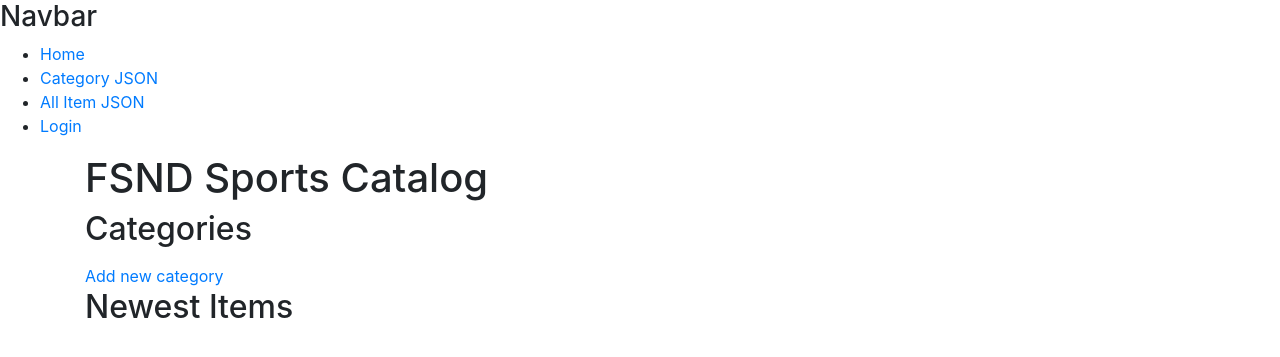
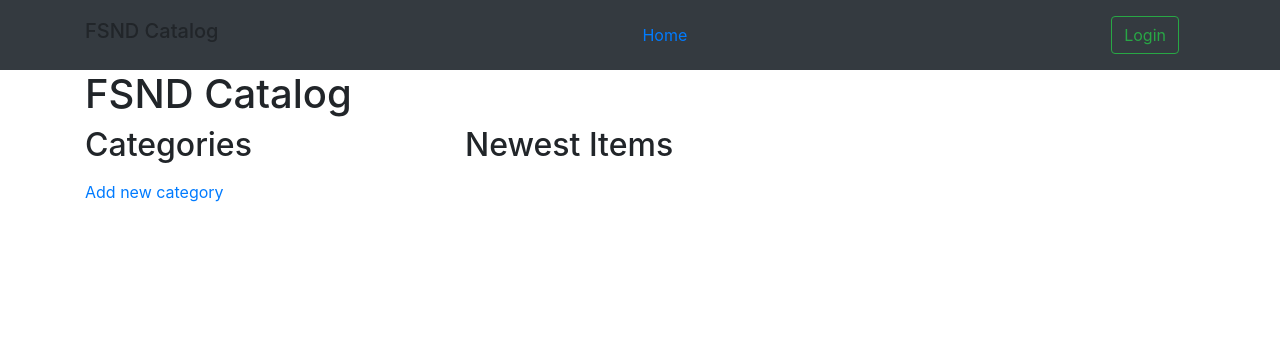
Before and after one commit to junclemente/catalog_project, a Flask app: page / in a window 1280 px wide. Shown: the top 357 px of the page. Run offline with Flask 2, Linux system fonts and the light colour scheme; data that the repository does not hold is empty; some libraries are stand-ins or nearby versions.

Commit message:
refactor Add boostrap4 styling

```diff
--- a/app/static/css/styles.css
+++ b/app/static/css/styles.css
@@ -1 +1,5 @@
 /* Styles */
+#bootstrap-overides body {
+    background-color: red;
+    padding-top: 100px;
+}
--- a/app/templates/base.html
+++ b/app/templates/base.html
@@ -13,20 +13,19 @@
     <link rel="icon" href="{{ url_for('static', filename='img/favicon.ico') }}"" type="image/x-con">
     {# Link required for Bootstrap #}
     <link rel="stylesheet" href="https://maxcdn.bootstrapcdn.com/bootstrap/4.0.0/css/bootstrap.min.css" integrity="sha384-Gn5384xqQ1aoWXA+058RXPxPg6fy4IWvTNh0E263XmFcJlSAwiGgFAW/dAiS6JXm" crossorigin="anonymous">
+    {% endblock %}
     <link rel="stylesheet" href="{{ url_for('static', filename='css/styles.css') }}">
-    {% endblock %}
 </head>
 
-<body>
+<body id="bootstrap-overides">
     <header>
         <nav>
             {% include "navbar.html" %}
         </nav>
     </header>
     {% include "error_flash.html" %}
-    <div class="container" id="content">
-        {% block content %}{% endblock %}
-    </div>
+    {% block content %}{% endblock %}
+
     {# The following links are required for Bootstrap #}
     <script src="https://code.jquery.com/jquery-3.2.1.slim.min.js" integrity="sha384-KJ3o2DKtIkvYIK3UENzmM7KCkRr/rE9/Qpg6aAZGJwFDMVNA/GpGFF93hXpG5KkN" crossorigin="anonymous"></script>
     <script src="https://cdnjs.cloudflare.com/ajax/libs/popper.js/1.12.9/umd/popper.min.js" integrity="sha384-ApNbgh9B+Y1QKtv3Rn7W3mgPxhU9K/ScQsAP7hUibX39j7fakFPskvXusvfa0b4Q" crossorigin="anonymous"></script>
--- a/app/templates/index.html
+++ b/app/templates/index.html
@@ -2,7 +2,10 @@
 {% block title %}Welcome!{% endblock %}
 
 {% block content %}
-    <h1>FSND Sports Catalog</h1>
+<div class="container">
+    <h1>FSND Catalog</h1>
+    <div class="row">
+        <div class="col-4">
             <h2>Categories</h2>
             <ul>
                 {% for c in category %}
@@ -10,10 +13,15 @@
                 {% endfor %}
             </ul>
             <a href="{{ url_for('add_category') }}">Add new category</a>
+        </div>
+        <div class="col-8">
             <h2>Newest Items</h2>
             <ul>
                 {% for i in items %}
                 <li><a href="{{ url_for('item', item_id= i.id) }}">{{ i.name }} ({{ i.category.name }})</a></li>
                 {% endfor %}
             </ul>
+        </div>
+    </div>
+</div>
 {% endblock %}
--- a/app/templates/navbar.html
+++ b/app/templates/navbar.html
@@ -1,12 +1,21 @@
-<h3>Navbar</h3>
-<ul>
-    <li><a href="{{ url_for('index') }}">Home</a></li>
-    <li><a href="{{ url_for('categoryJSON') }} ">Category JSON</a></li>
-    <li><a href="{{ url_for('allItemsJSON') }}">All Item JSON</a></li>
-    {% if 'username' not in session %}
-        <li><a href="{{ url_for('login') }}">Login</a></li>
-    {% else %}
-        <p>Hello, {{ session.username }}</p>
-        <li><a href="{{ url_for('logout') }}">Logout</a></li>
-    {% endif %}
-</ul>
+<nav class="navbar navbar-expand-md navbar-dark bg-dark">
+    <div class="container">
+        <a class="navbar-brand h1">FSND Catalog</a>
+            <a class="nav-item nav-link" href="{{ url_for('index') }}">Home</a>
+            {% if 'username' not in session %}
+                <form class="form-inline">
+                    <!-- <li class="nav-item"> -->
+                    <a class="nav-link my-sm-0 my-2" href="{{ url_for('login') }}">
+                        <button class="btn btn-outline-success" type="button">Login</button>
+                    </a>
+                    <!-- </li> -->
+            {% else %}
+                    <p>Hello, {{ session.username }}</p>
+                        <a class="navlink" href="{{ url_for('logout') }}">
+                            <button class="btn btn-outline-danger" type="button">Logout</button>
+                        </a>
+                    </li>
+                </form>
+            {% endif %}
+    </div>
+</nav>
```
Also changed, not shown: app/templates/navbar1.html (added, +37 -0 lines). Lines whose indentation alone changed are shown as unchanged.
